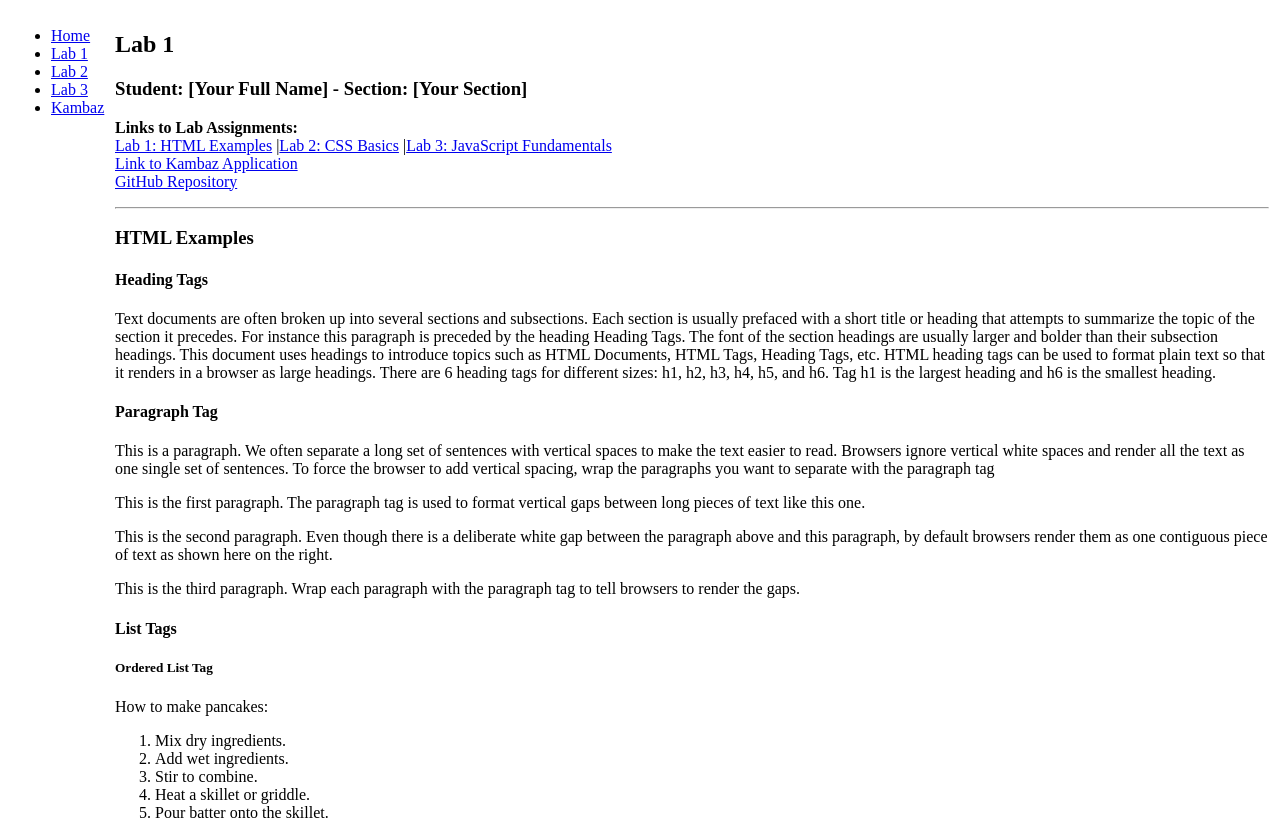
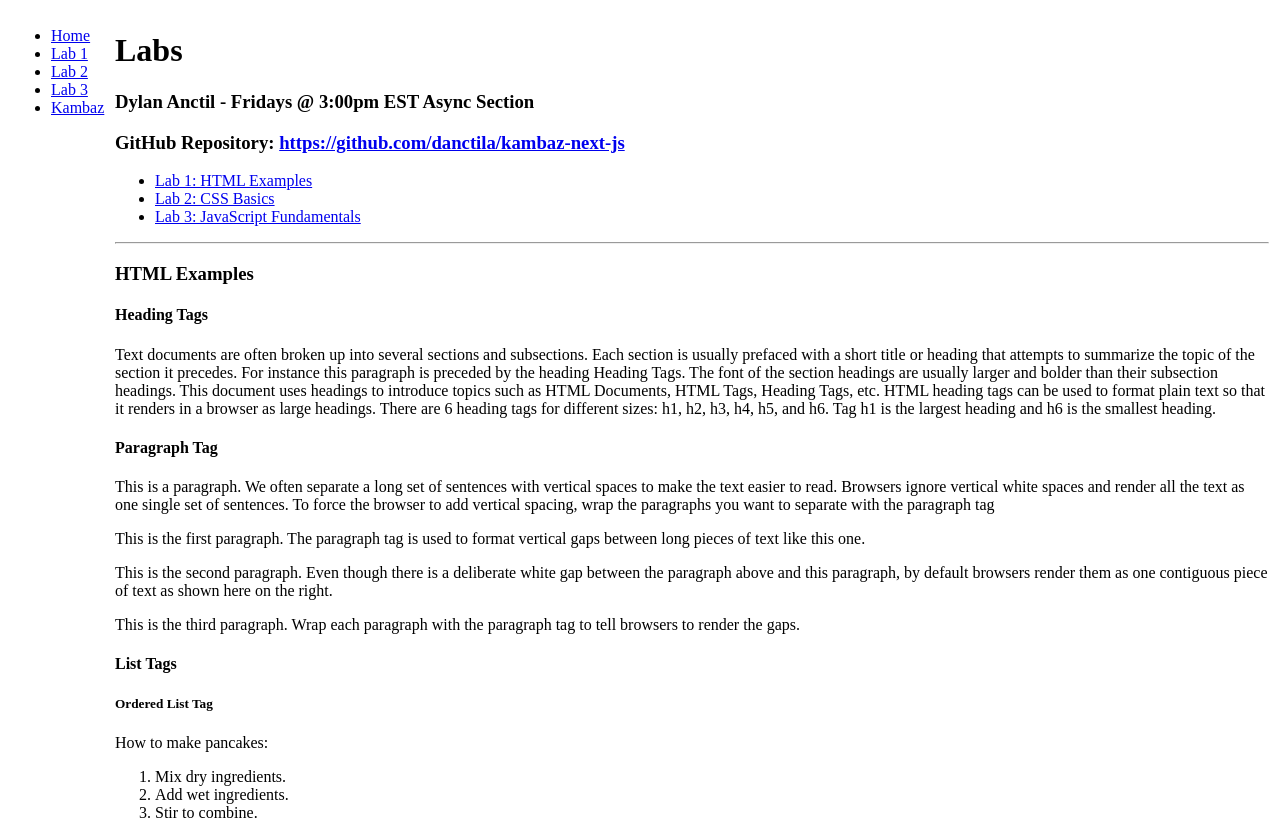
Before and after one commit to danctila/kambaz-next-js, a Next.js app: page /Labs/Lab1 in a window 1280 px wide. Shown: the top 820 px of the page. Built offline with nearby package versions, Linux system fonts and the light colour scheme.

Commit message:
Refactor: Minor changes

```diff
--- a/app/(Kambaz)/Courses/[cid]/Assignments/[aid]/page.tsx
+++ b/app/(Kambaz)/Courses/[cid]/Assignments/[aid]/page.tsx
@@ -4,6 +4,7 @@ export default function AssignmentEditor() {
   return (
     <div id="wd-assignments-editor">
       <label htmlFor="wd-name">Assignment Name</label>
+      <br />
       <input id="wd-name" defaultValue="A1 - ENV + HTML" />
       <br />
       <br />
@@ -15,6 +16,7 @@ The landing page should be the Kambaz application with a link to the Lab exercis
       />
       <br />
       <table>
+        <tbody>
           <tr>
             <td align="right" valign="top">
               <label htmlFor="wd-points">Points</label>
@@ -120,6 +122,7 @@ The landing page should be the Kambaz application with a link to the Lab exercis
               />
             </td>
           </tr>
+        </tbody>
       </table>
       <hr />
       <button>Cancel</button>
--- a/app/Labs/Lab1/page.tsx
+++ b/app/Labs/Lab1/page.tsx
@@ -1,23 +1,37 @@
 "use client";
+
+import Link from "next/link";
 
 export default function Lab1() {
   return (
     <div id="wd-lab1">
-      <h2>Lab 1</h2>
-      <h3>Student: [Your Full Name] - Section: [Your Section]</h3>
-      <p>
-        <strong>Links to Lab Assignments:</strong>
-        <br />
-        <a href="/Labs/Lab1">Lab 1: HTML Examples</a> |
-        <a href="/Labs/Lab2">Lab 2: CSS Basics</a> |
-        <a href="/Labs/Lab3">Lab 3: JavaScript Fundamentals</a>
-        <br />
-        <a href="/">Link to Kambaz Application</a>
-        <br />
-        <a href="https://github.com/yourusername/kambaz-next-js" id="wd-github">
-          GitHub Repository
-        </a>
-      </p>
+      <div id="wd-labs">
+        <h1>Labs</h1>
+        <h3>Dylan Anctil - Fridays @ 3:00pm EST Async Section</h3>
+        <h3>
+          GitHub Repository:{" "}
+          <a href="https://github.com/danctila/kambaz-next-js" id="wd-github">
+            https://github.com/danctila/kambaz-next-js
+          </a>
+        </h3>
+        <ul>
+          <li>
+            <Link href="/Labs/Lab1" id="wd-lab1-link">
+              Lab 1: HTML Examples
+            </Link>
+          </li>
+          <li>
+            <Link href="/Labs/Lab2" id="wd-lab2-link">
+              Lab 2: CSS Basics
+            </Link>
+          </li>
+          <li>
+            <Link href="/Labs/Lab3" id="wd-lab3-link">
+              Lab 3: JavaScript Fundamentals
+            </Link>
+          </li>
+        </ul>
+      </div>
       <hr />
       <h3>HTML Examples</h3>
       <div id="wd-h-tag">
@@ -348,7 +362,7 @@ export default function Lab1() {
         <br />
         Link to my GitHub repository:
         <a
-          href="https://github.com/yourusername/kambaz-next-js"
+          href="https://github.com/[YOUR_USERNAME]/kambaz-next-js"
           id="wd-github-anchor"
         >
           My GitHub Repository
```
Also changed, not shown: app/(Kambaz)/Account/Signin/page.tsx (+7 -1 lines), app/(Kambaz)/Account/Signup/page.tsx (+12 -2 lines), app/Labs/page.tsx (+7 -0 lines). Lines whose indentation alone changed are shown as unchanged.
